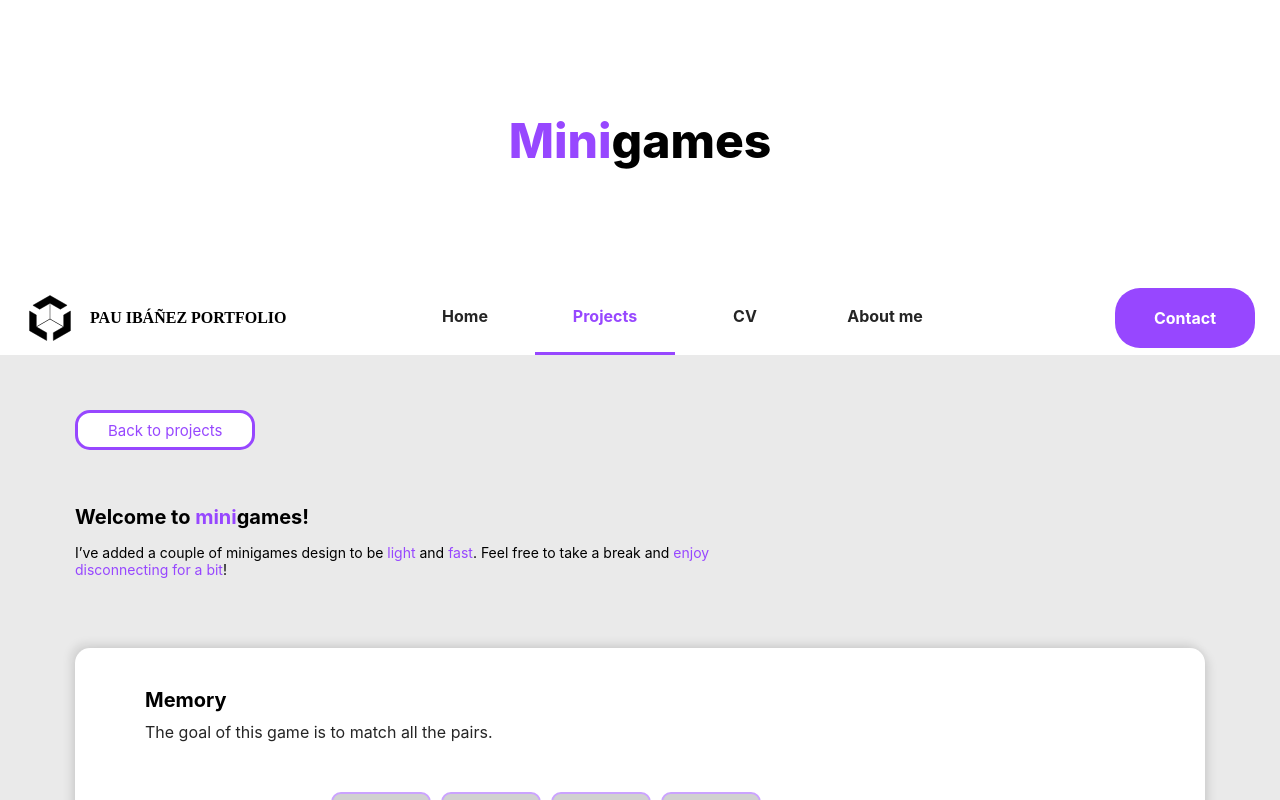
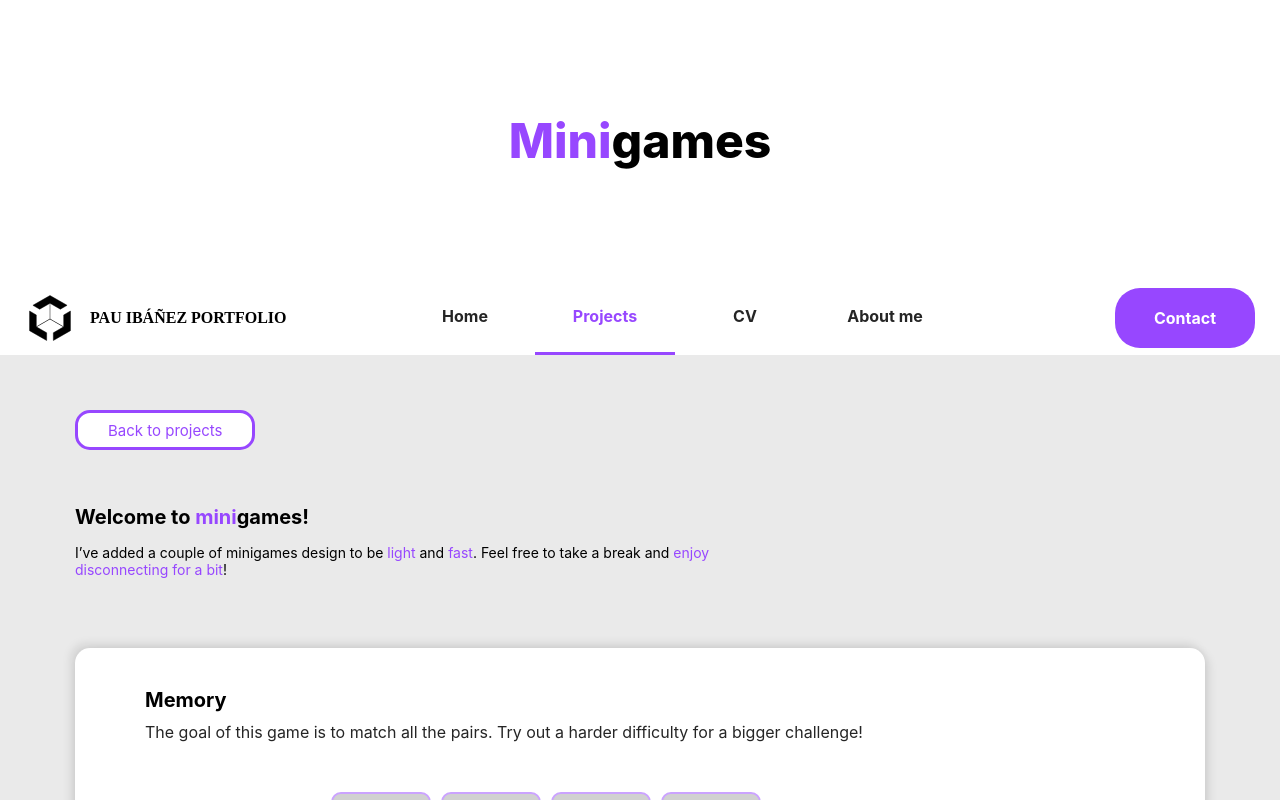
Before and after one commit to pauIbanez/portfolio-front, a React (Create React App) app: page /project/minigames in a window 1280 px wide. Shown: the top 800 px of the page. Built offline with nearby package versions, Linux system fonts and the light colour scheme.

Commit message:
synced stat updates

```diff
--- a/src/components/minigames/MemoryGame/Memory/Memory.tsx
+++ b/src/components/minigames/MemoryGame/Memory/Memory.tsx
@@ -109,6 +109,11 @@ const Memory = () => {
 
   const setupGame = useCallback(async () => {
     setCanClick(false);
+    setStats((prevStats) => ({
+      ...prevStats,
+      moves: 0,
+      pairs: 0,
+    }));
 
     const openTiles = tiles.some((tile) => tile.isOpen);
 
@@ -139,11 +144,6 @@ const Memory = () => {
 
     setTiles(newTiles);
     setCanClick(true);
-    setStats((prevStats) => ({
-      ...prevStats,
-      moves: 0,
-      pairs: 0,
-    }));
   }, [tiles]);
 
   useEffectOnce(() => {
@@ -263,7 +263,10 @@ const Memory = () => {
   return (
     <GameSection title="Memory">
       <>
-        <p>The goal of this game is to match all the pairs.</p>
+        <p>
+          The goal of this game is to match all the pairs. Try out a harder
+          difficulty for a bigger challenge!
+        </p>
         <GameHolder>
           <GameRow>
             <TileHolder>{renderTiles}</TileHolder>
```
